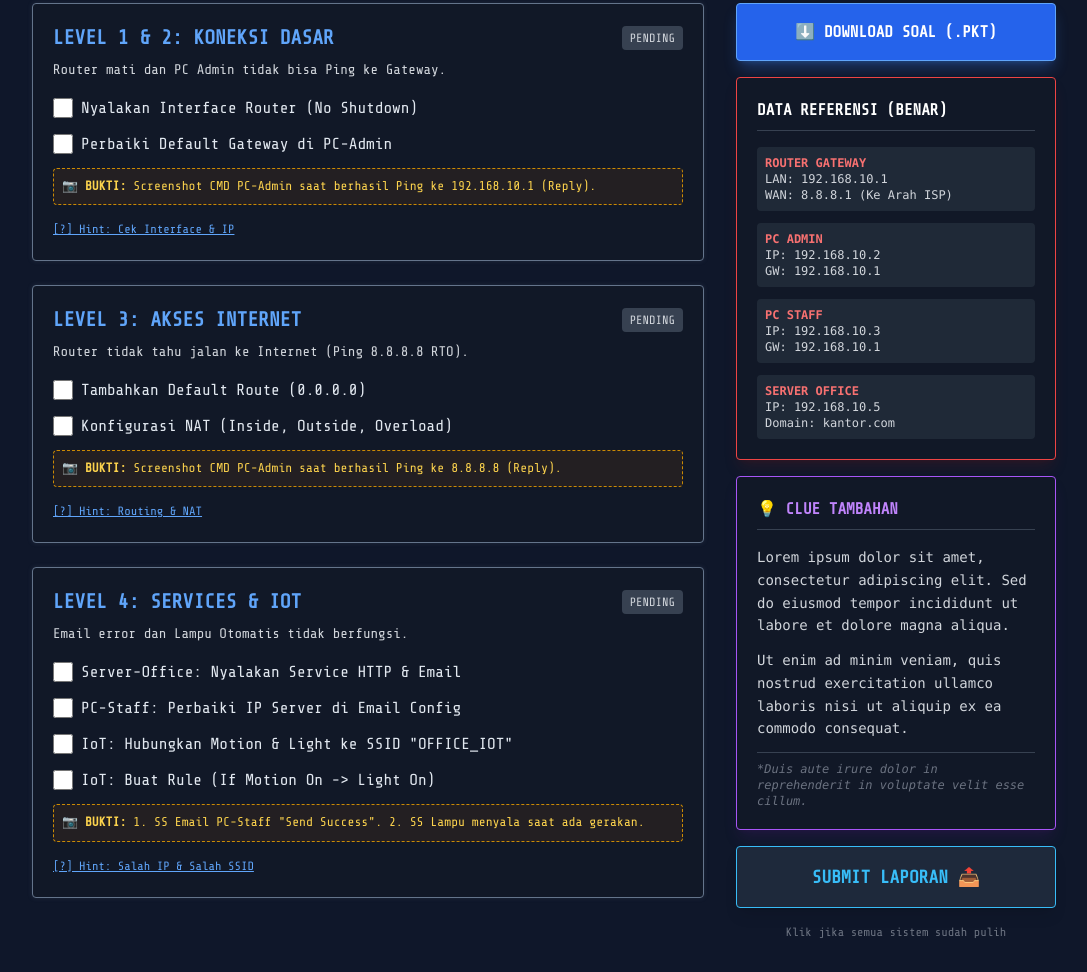
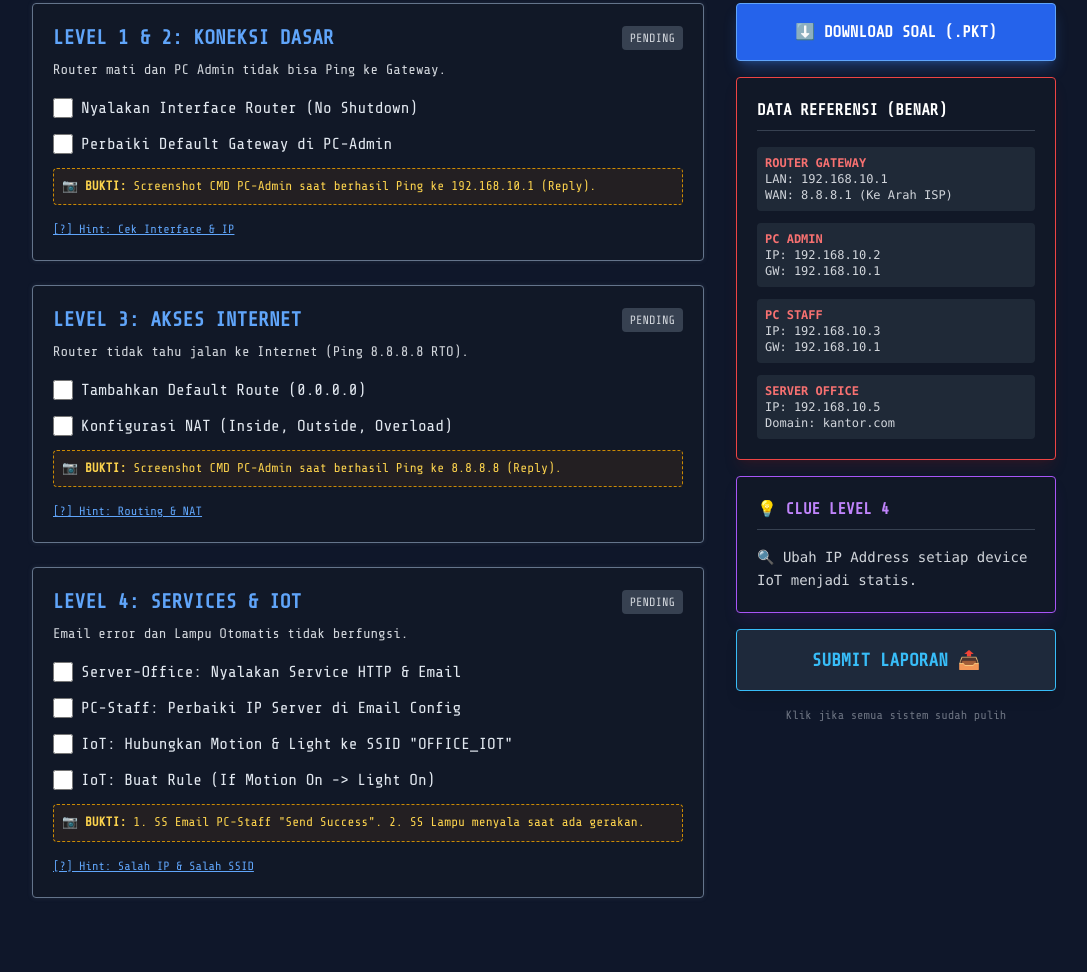
Before and after one commit to Nandanurfaiz/CiscoTroubleshoot, a plain HTML site: page index.html in a window 1280 px wide. Shown: the part 328-1300 px from the top of the page, without its empty margins (96-1183 px from the left). After the commit the page ends 1258 px from the top, so only its background shows below. Drawn offline with nearby package versions, Linux system fonts and the light colour scheme.

Commit message:
clueLevel4

```diff
--- a/index.html
+++ b/index.html
@@ -208,18 +208,13 @@
 
                     <div class="border border-purple-500 p-5 rounded bg-gray-900 shadow-lg shadow-purple-900/20">
                         <h3 class="text-purple-400 font-bold mb-4 border-b border-gray-700 pb-2 flex items-center gap-2">
-                            💡 CLUE TAMBAHAN
+                            💡 CLUE LEVEL 4
                         </h3>
                         <div class="text-sm text-gray-300 font-mono space-y-3 leading-relaxed">
                             <p>
-                                Lorem ipsum dolor sit amet, consectetur adipiscing elit. Sed do eiusmod tempor incididunt ut labore et dolore magna aliqua.
+                                🔍 Ubah IP Address setiap device IoT menjadi statis.
                             </p>
-                            <p>
-                                Ut enim ad minim veniam, quis nostrud exercitation ullamco laboris nisi ut aliquip ex ea commodo consequat.
-                            </p>
-                            <p class="text-xs text-gray-500 italic mt-2 border-t border-gray-700 pt-2">
-                                *Duis aute irure dolor in reprehenderit in voluptate velit esse cillum.
-                            </p>
+
                         </div>
                     </div>
 
```
